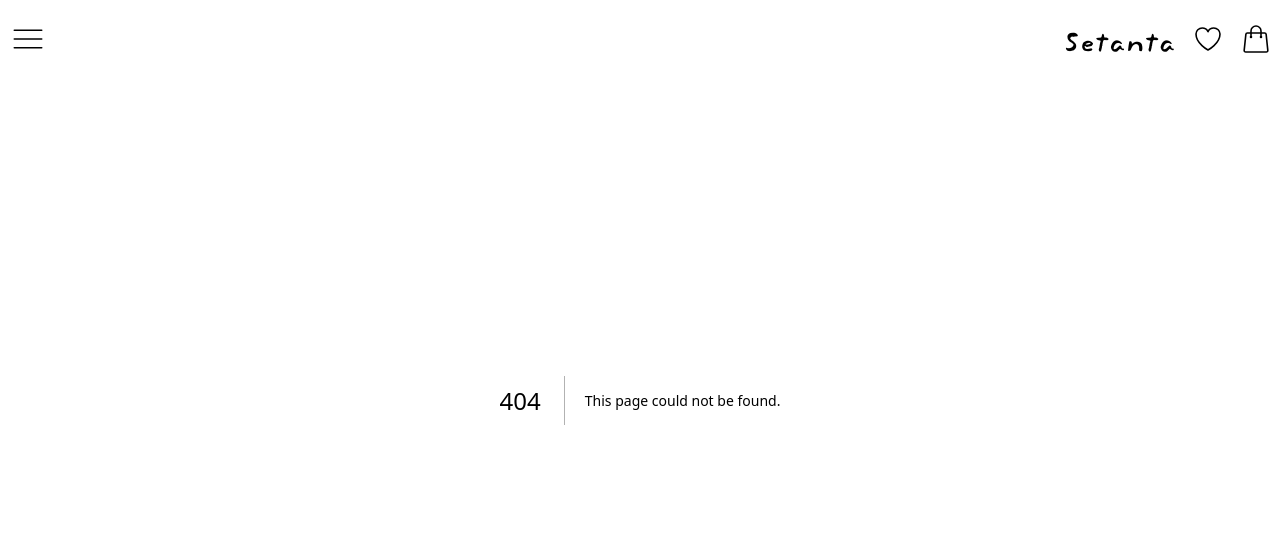
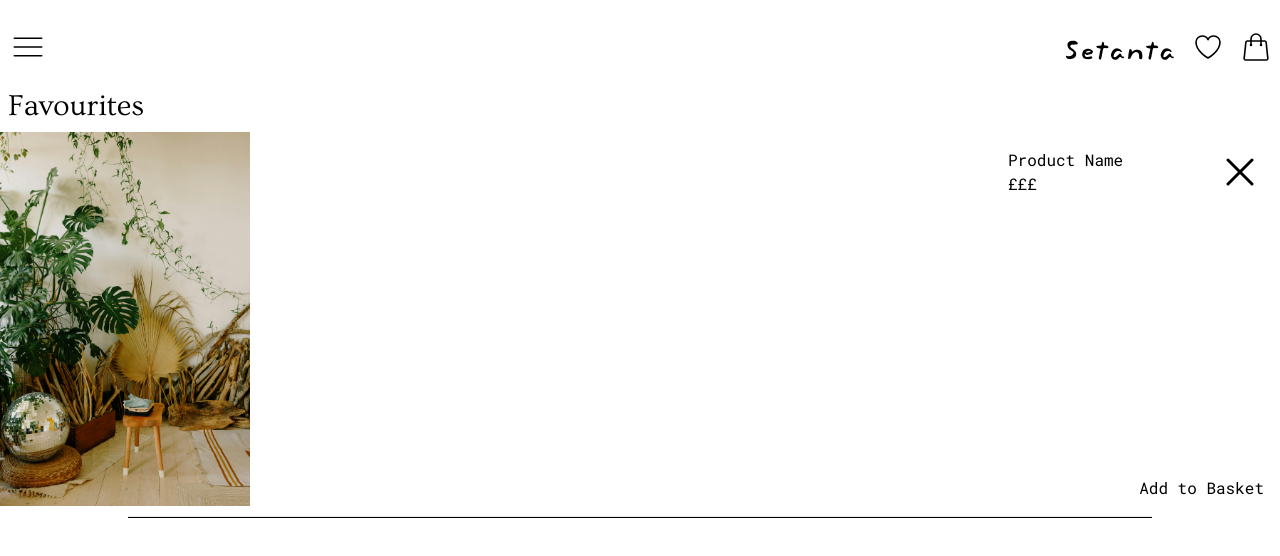
Before and after one commit to meowy8/setanta, a Next.js app: page /favourites in a window 1280 px wide. Before the commit this address had no page. Shown: the top 556 px of the page. Built offline with nearby package versions, Linux system fonts and the light colour scheme.

Commit message:
fixed nav bar for home and added favs page with cards

```diff
--- /dev/null
+++ b/src/app/components/DeleteFavBtn.tsx
@@ -0,0 +1,24 @@
+import React from "react";
+
+const DeleteFavBtn = () => {
+  return (
+    <button>
+      <svg
+        xmlns="http://www.w3.org/2000/svg"
+        fill="none"
+        viewBox="0 0 24 24"
+        strokeWidth={1.5}
+        stroke="currentColor"
+        className="w-12 h-12"
+      >
+        <path
+          strokeLinecap="round"
+          strokeLinejoin="round"
+          d="M6 18 18 6M6 6l12 12"
+        />
+      </svg>
+    </button>
+  );
+};
+
+export default DeleteFavBtn;
--- /dev/null
+++ b/src/app/components/FavouritesCard.tsx
@@ -0,0 +1,38 @@
+import Image from "next/image";
+import React from "react";
+import DeleteFavBtn from "./DeleteFavBtn";
+
+const FavouritesCard = () => {
+  return (
+    <div className="flex flex-col items-center">
+      <div className="flex justify-between h-96 w-screen roboto-mono">
+        <div className="h-full overflow-hidden">
+          <Image
+            src="/images/pexels-ksenia-chernaya-11741419.jpg"
+            alt=""
+            height={250}
+            width={250}
+            className="object-cover"
+          />
+        </div>
+        <div className="flex flex-col p-4 w-72">
+          <div className="flex justify-between ">
+            <div className="flex flex-col">
+              <span>Product Name</span>
+              <span>£££</span>
+            </div>
+            <div>
+              <DeleteFavBtn />
+            </div>
+          </div>
+          <div className="flex items-end justify-end h-full">
+            <button>Add to Basket</button>
+          </div>
+        </div>
+      </div>
+      <hr className="w-4/5 h-[2px] bg-black" />
+    </div>
+  );
+};
+
+export default FavouritesCard;
--- /dev/null
+++ b/src/app/components/HeartButton.tsx
@@ -0,0 +1,24 @@
+import React from "react";
+
+const HeartButton = () => {
+  return (
+    <button>
+      <svg
+        xmlns="http://www.w3.org/2000/svg"
+        fill="none"
+        viewBox="0 0 24 24"
+        strokeWidth={1.5}
+        stroke="currentColor"
+        className="w-6 h-6 fill-none hover:fill-black"
+      >
+        <path
+          strokeLinecap="round"
+          strokeLinejoin="round"
+          d="M21 8.25c0-2.485-2.099-4.5-4.688-4.5-1.935 0-3.597 1.126-4.312 2.733-.715-1.607-2.377-2.733-4.313-2.733C5.1 3.75 3 5.765 3 8.25c0 7.22 9 12 9 12s9-4.78 9-12Z"
+        />
+      </svg>
+    </button>
+  );
+};
+
+export default HeartButton;
--- a/src/app/components/NavBar.tsx
+++ b/src/app/components/NavBar.tsx
@@ -11,7 +11,10 @@ const Sidebar = ({
 }) => {
   return (
     <aside>
-      <button onClick={toggleSidebar} className="flex justify-center items-center">
+      <button
+        onClick={toggleSidebar}
+        className="flex justify-center items-center"
+      >
         <svg
           xmlns="http://www.w3.org/2000/svg"
           fill="none"
@@ -115,7 +118,7 @@ const NavBar = () => {
 
   return (
     <nav
-      className={`flex justify-between items-center p-2 fixed w-full transition-colors duration-300 ease-in-out ${
+      className={`flex justify-between items-center p-2 fixed w-full transition-colors duration-300 ease-in-out z-10 ${
         transparency ? "bg-white" : "bg-transparent"
       }`}
     >
@@ -124,13 +127,14 @@ const NavBar = () => {
         <Link href={"/"} className="slackside-one text-[36px] mb-2">
           Setanta
         </Link>
+        <Link href={"/favourites"}>
           <svg
             xmlns="http://www.w3.org/2000/svg"
             fill="none"
             viewBox="0 0 24 24"
             strokeWidth={1.2}
             stroke="currentColor"
-          className="w-8 h-8"
+            className="w-8 h-8 hover:fill-black"
           >
             <path
               strokeLinecap="round"
@@ -138,13 +142,15 @@ const NavBar = () => {
               d="M21 8.25c0-2.485-2.099-4.5-4.688-4.5-1.935 0-3.597 1.126-4.312 2.733-.715-1.607-2.377-2.733-4.313-2.733C5.1 3.75 3 5.765 3 8.25c0 7.22 9 12 9 12s9-4.78 9-12Z"
             />
           </svg>
+        </Link>
+        <button>
           <svg
             xmlns="http://www.w3.org/2000/svg"
             fill="none"
             viewBox="0 0 24 24"
             strokeWidth={1.2}
             stroke="currentColor"
-          className="w-8 h-8"
+            className="w-8 h-8 hover:fill-black"
           >
             <path
               strokeLinecap="round"
@@ -152,6 +158,7 @@ const NavBar = () => {
               d="M15.75 10.5V6a3.75 3.75 0 1 0-7.5 0v4.5m11.356-1.993 1.263 12c.07.665-.45 1.243-1.119 1.243H4.25a1.125 1.125 0 0 1-1.12-1.243l1.264-12A1.125 1.125 0 0 1 5.513 7.5h12.974c.576 0 1.059.435 1.119 1.007ZM8.625 10.5a.375.375 0 1 1-.75 0 .375.375 0 0 1 .75 0Zm7.5 0a.375.375 0 1 1-.75 0 .375.375 0 0 1 .75 0Z"
             />
           </svg>
+        </button>
       </div>
     </nav>
   );
--- a/src/app/components/ProductCard.tsx
+++ b/src/app/components/ProductCard.tsx
@@ -1,36 +1,23 @@
 import Image from "next/image";
 import React from "react";
+import HeartButton from "./HeartButton";
 
 const ProductCard = () => {
   return (
-    <div className="border border-black">
-      <div>
+    <div className="border border-black w-full h-96">
+      <div className="border-b border-black overflow-hidden w-full h-4/5">
         <Image
           src="/images/pexels-ksenia-chernaya-11741419.jpg"
-          width={250}
+          width={400}
           height={250}
           alt="product image"
+          className="w-full h-full object-cover"
         />
       </div>
-      <div>
+      <div className="p-1">
         <div className="flex justify-between">
           <p>Product Name</p>
-          <button>
-            <svg
-              xmlns="http://www.w3.org/2000/svg"
-              fill="none"
-              viewBox="0 0 24 24"
-              strokeWidth={1.5}
-              stroke="currentColor"
-              className="w-6 h-6"
-            >
-              <path
-                strokeLinecap="round"
-                strokeLinejoin="round"
-                d="M21 8.25c0-2.485-2.099-4.5-4.688-4.5-1.935 0-3.597 1.126-4.312 2.733-.715-1.607-2.377-2.733-4.313-2.733C5.1 3.75 3 5.765 3 8.25c0 7.22 9 12 9 12s9-4.78 9-12Z"
-              />
-            </svg>
-          </button>
+          <HeartButton />
         </div>
         <div>
           <p>££££</p>
--- /dev/null
+++ b/src/app/favourites/page.tsx
@@ -0,0 +1,13 @@
+import React from "react";
+import FavouritesCard from "../components/FavouritesCard";
+
+const Favourites = () => {
+  return (
+    <main className="relative top-20 ">
+      <h1 className="ovo m-2 text-3xl">Favourites</h1>
+      <FavouritesCard />
+    </main>
+  );
+};
+
+export default Favourites;
--- a/src/app/women/page.tsx
+++ b/src/app/women/page.tsx
@@ -4,6 +4,7 @@ import ProductCard from "../components/ProductCard";
 const WomenPage = () => {
   return (
     <main className="relative top-20 ">
+      <h1 className="ovo m-2 text-3xl">Women</h1>
       <div className="roboto-mono flex gap-4 p-2">
         <button className="border border-black py-1 px-4 hover:bg-black hover:text-white">
           VIEW ALL
@@ -18,8 +19,7 @@ const WomenPage = () => {
           SHORTS
         </button>
       </div>
-
-      <div className="flex flex-wrap justify-center">
+      <div className="grid grid-cols-2 justify-center">
         <ProductCard />
         <ProductCard />
         <ProductCard />
```
Lines whose indentation alone changed are shown as unchanged.
